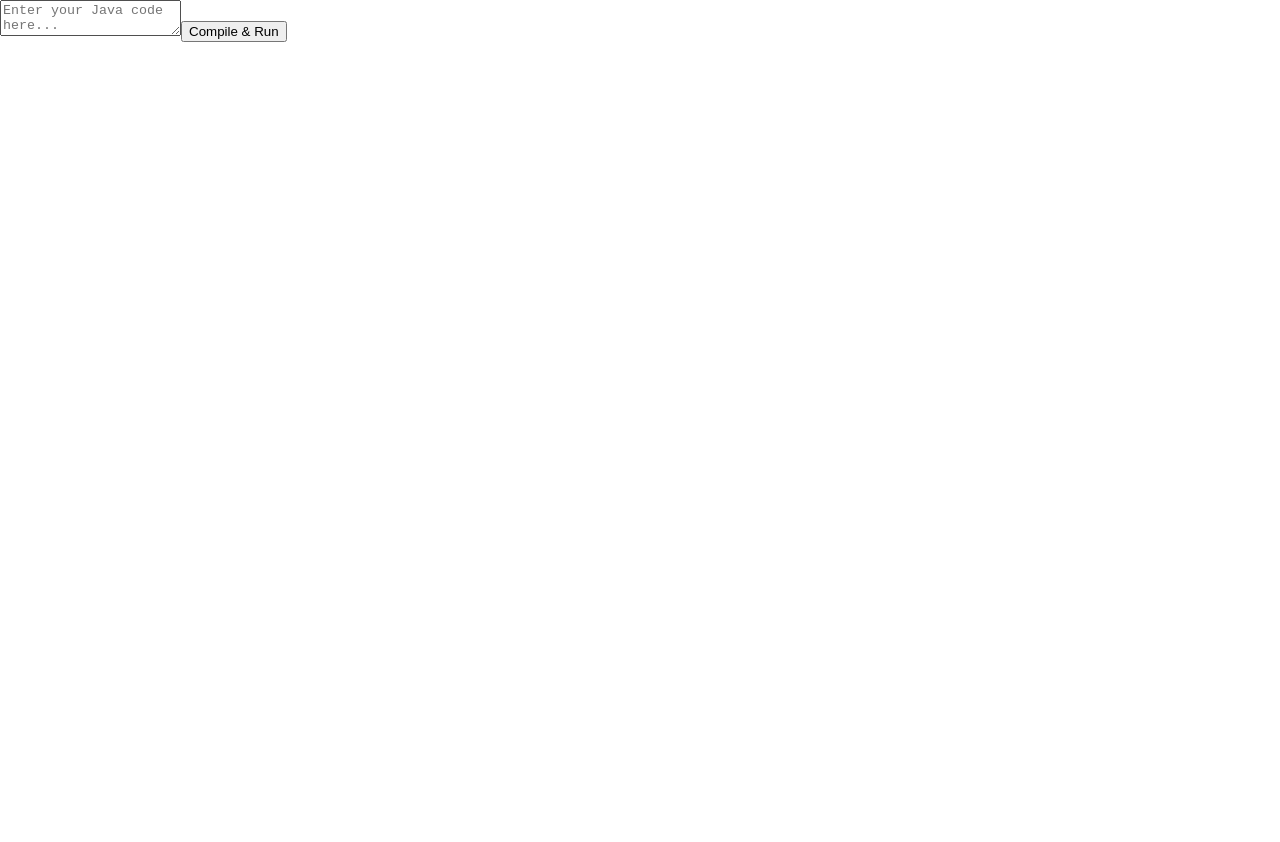
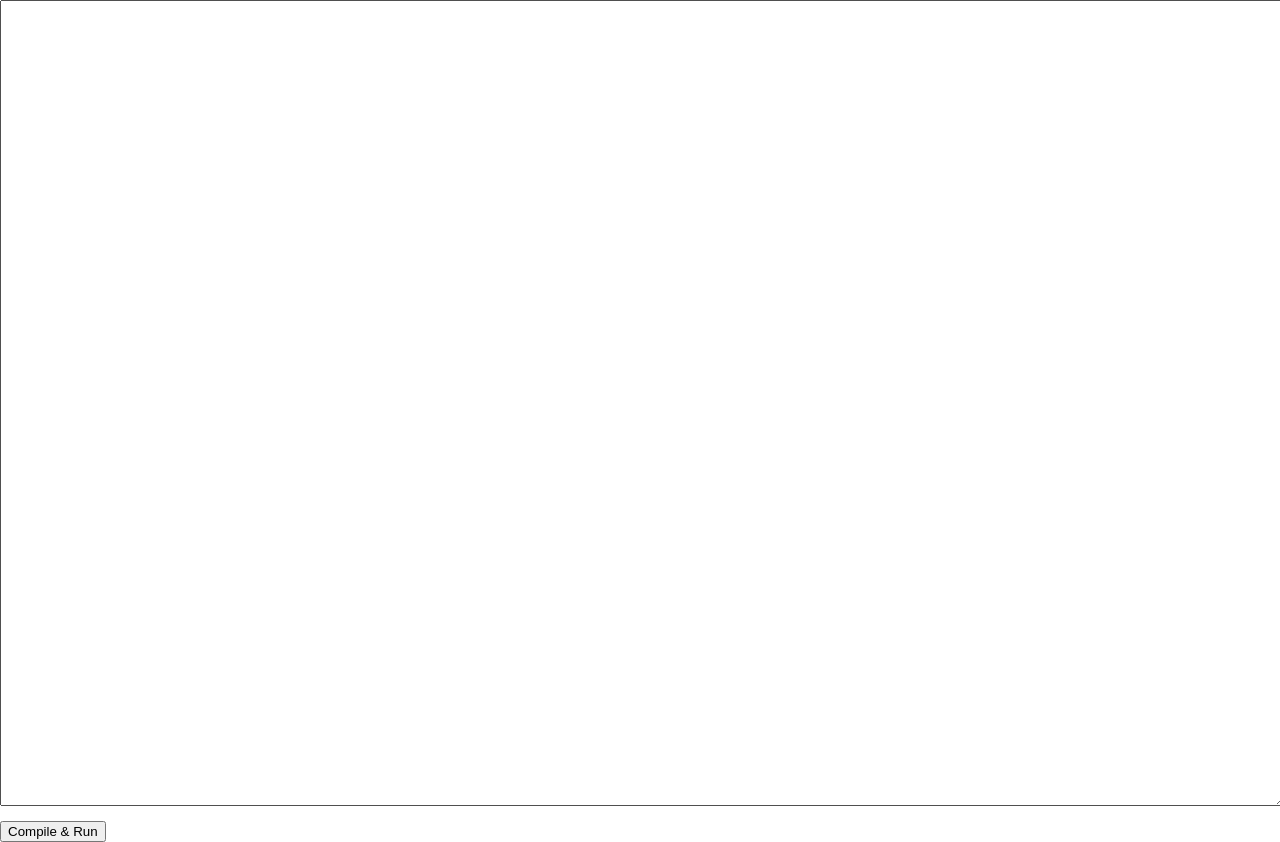
Before and after one commit to Alexander-Hung/AlexToolBox, an Angular app in the folder toolbox-frontend/: page /compilers in a window 1280 px wide. Before the commit the page ends 800 px from the top, so only its background shows below. Built offline with nearby package versions, Linux system fonts and the light colour scheme.

Commit message:
Update compilers.component.html

```diff
--- a/toolbox-frontend/src/app/compilers/compilers.component.html
+++ b/toolbox-frontend/src/app/compilers/compilers.component.html
@@ -1,4 +1,11 @@
-<textarea [(ngModel)]="code" placeholder="Enter your Java code here..."></textarea>
+<textarea [(ngModel)]="code" style="width: 100%; height: 800px">
+  // keep "class TempClass"
+  class TempClass {
+    public static void main(String[] args) {
+
+
+    }
+}</textarea>
 <button (click)="compileCode()">Compile & Run</button>
 <div *ngIf="output">
   <h3>Output:</h3>
```
